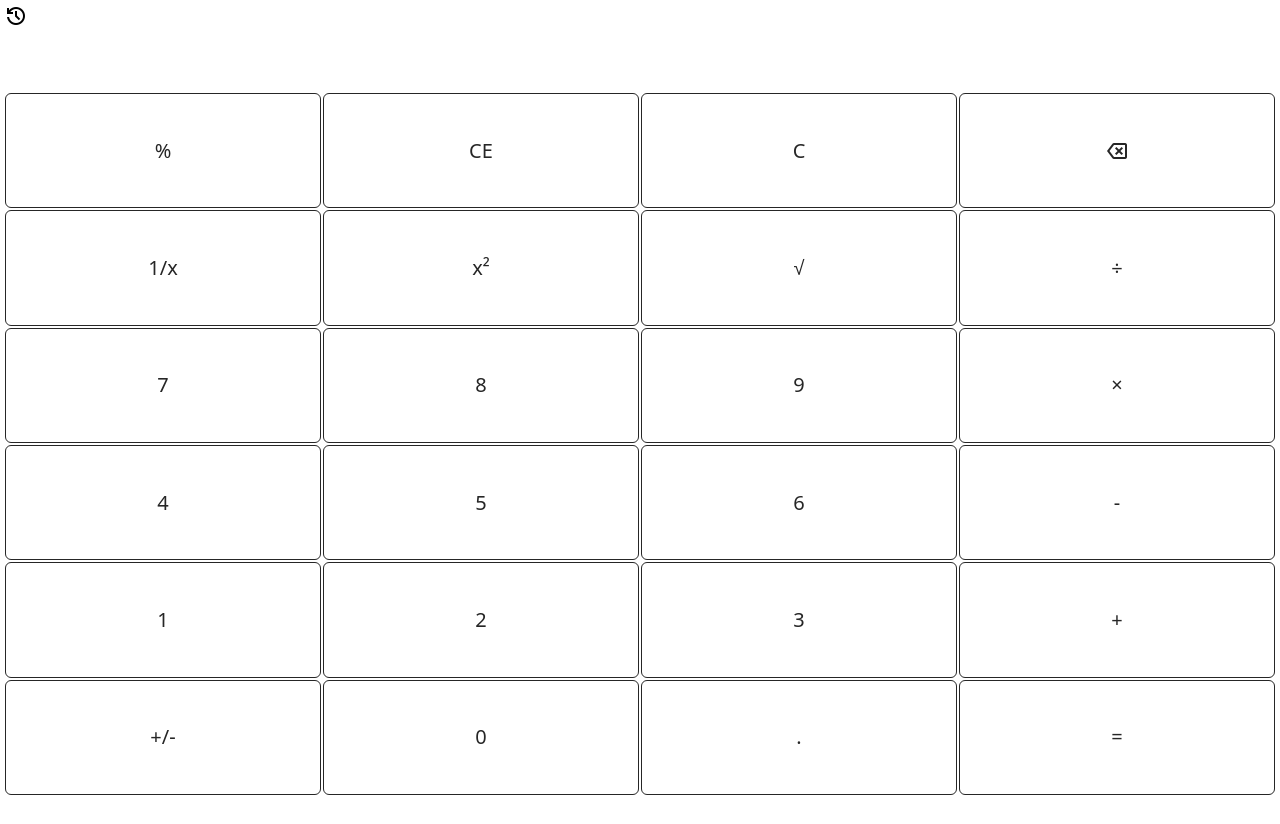
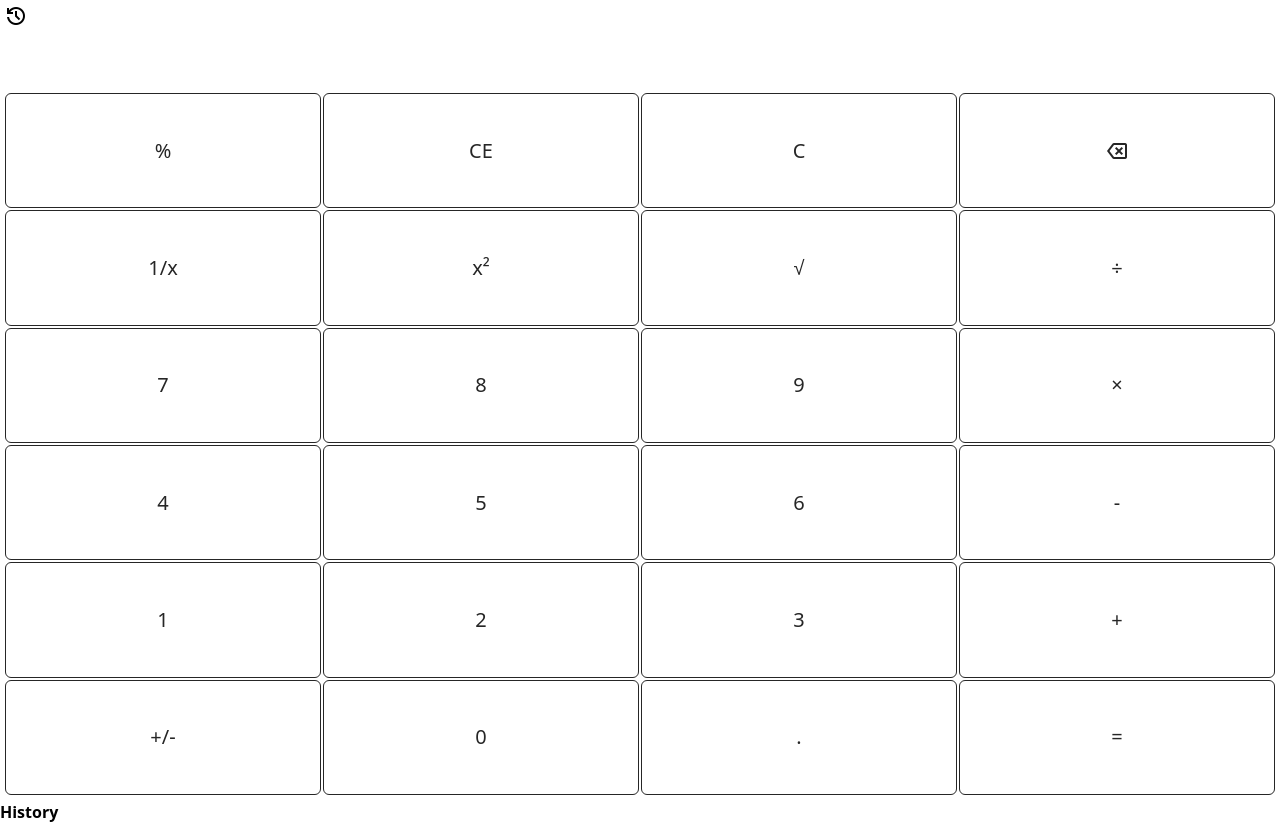
Before and after one commit to lemredd/calculator, a Vue app: page / in a window 1280 px wide. Before the commit the page ends 800 px from the top, so only its background shows below. Built offline with nearby package versions, Linux system fonts and the light colour scheme.

Commit message:
feat(ui): `teleport` history list

```diff
--- a/index.html
+++ b/index.html
@@ -8,6 +8,7 @@
   </head>
   <body>
     <div id="app"></div>
+	<div id="history-container-shown-by-default"></div>
     <script type="module" src="/src/main.ts"></script>
   </body>
 </html>
--- a/src/components/CalculatorContainer/HistoryContainer.vue
+++ b/src/components/CalculatorContainer/HistoryContainer.vue
@@ -63,9 +63,24 @@ function revertToChosenHistory(historyItem: HistoryItem) {
 			</div>
 		</ul>
 
-		<ul class="history-list shown-by-default">
-			<div class="history-item" />
-		</ul>
+		<Teleport to="#history-container-shown-by-default">
+			<ul class="history-list shown-by-default">
+				<span class="header-text">History</span>
+				<!-- <div v-if="hasHistoryItems" class="has-history-items">
+					<HistoryListItem
+						v-for="item in historyList"
+						:key="joinHistoryItemParts(item)"
+						:history-item="item"
+						class="list-item"
+						@click="revertToChosenHistory(item)"
+					/>
+				</div>
+
+				<div v-else class="no-history-items">
+					No history yet.
+				</div> -->
+			</ul>
+		</Teleport>
 	</div>
 </template>
 
```
